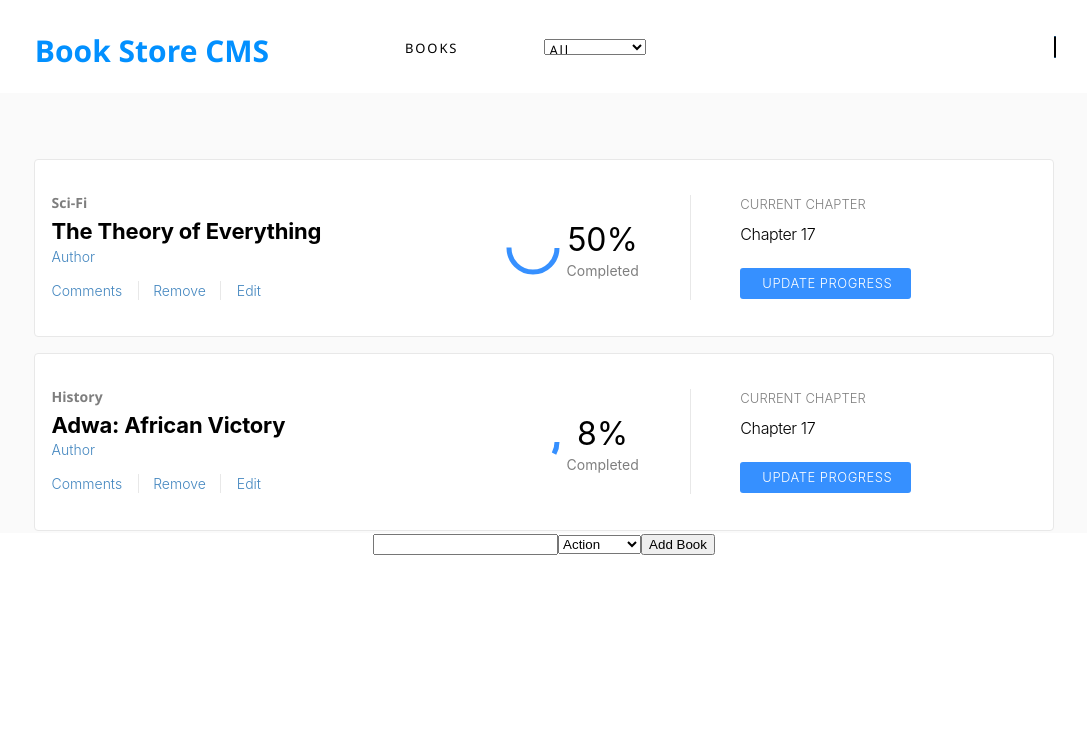
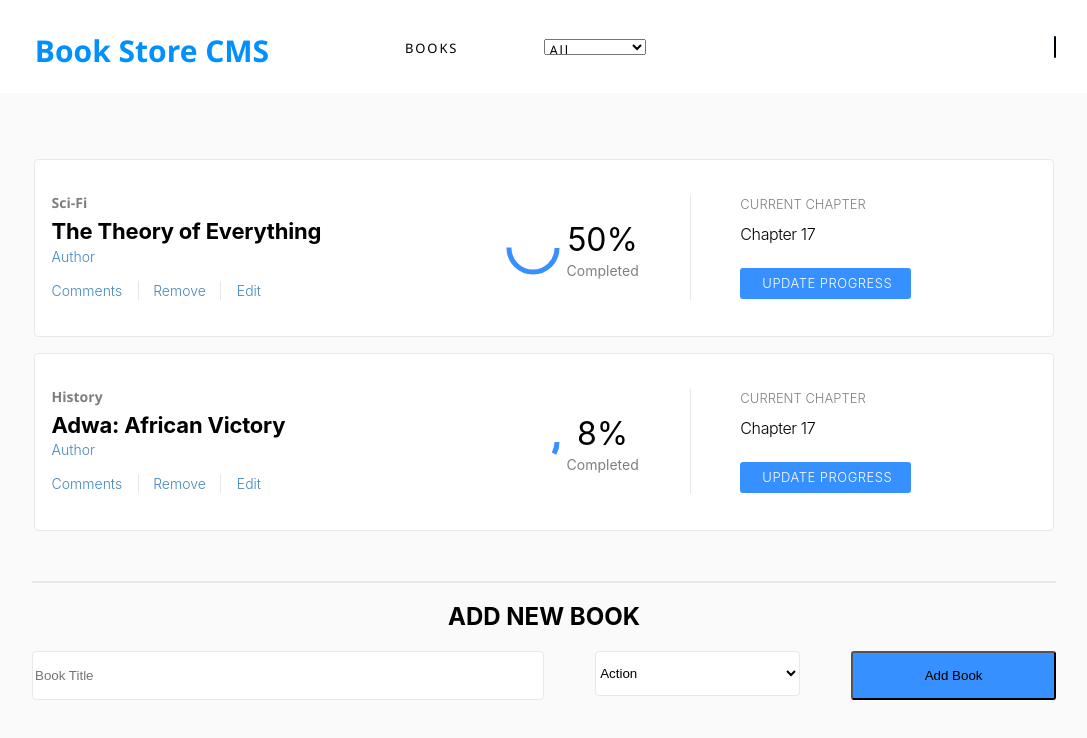
Before and after one commit to henatan99/book-store, a React (Create React App) app: page / in a window 1280 px wide. Shown: the top 738 px of the page, without its empty margins (96-1183 px from the left). Built offline with nearby package versions, Linux system fonts and the light colour scheme.

Commit message:
Add styling to the BookForm component

```diff
--- a/src/App.css
+++ b/src/App.css
@@ -2,13 +2,12 @@
   text-align: center;
   display: flex;
   flex-direction: column;
-
+  background-color: #fafafa;
 }
 
 .container {
   display: flex;
   flex-direction: column;
-  background-color: #fafafa;
 }
 
 .books-header {
@@ -234,3 +233,27 @@
   letter-spacing: normal;
   color: var(--black-two);
 }
+
+.book-form-wrapper {
+  margin: 3rem 10% 3rem 10%;
+  border-top: 2px solid #e8e8e8;
+}
+
+.book-form {
+  display: grid;
+  grid-template-columns: 50% 20% 20%;
+  column-gap: 5%;
+}
+
+.form-input, .form-select {
+  height: 45px;
+  /* padding: 13px 571px 13px 17px; */
+  border-radius: 4px;
+  border: solid 1px #e8e8e8;
+  background-color: #fff;
+}
+
+.form-btn {
+  border-radius: 3px;
+  background-color: #3690ff;
+}
--- a/src/components/Book.js
+++ b/src/components/Book.js
@@ -35,7 +35,6 @@ const Book = ({ book, handleRemoveBook }) => {
         <span className="chapter-num">Chapter 17</span>
         <button className="update-btn" type="button">UPDATE PROGRESS</button>
       </td>
-
     </tr>
   );
 };
--- a/src/containers/BookForm.js
+++ b/src/containers/BookForm.js
@@ -32,22 +32,30 @@ class BookForm extends React.Component {
         'Horror', 'Kids', 'Learning', 'Sci-Fi'];
       const { title, category } = this.state;
       return (
-        <form onSubmit={this.handleAddBook}>
+        <div className="book-form-wrapper">
+          <h2 className="book-form-title">ADD NEW BOOK</h2>
+          <form className="book-form" onSubmit={this.handleAddBook}>
             <input
+              className="form-input"
               name="title"
               value={title}
               onChange={this.handleChange}
+              placeholder="Book Title"
             />
             <select
+              className="form-select"
               name="category"
               id="category"
               onChange={this.handleChange}
               value={category}
+              placeholder="category"
             >
               {CATEGORIES.map((category) => <option key={`book-${category}`} value={category}>{category}</option>)}
             </select>
-          <button type="submit">Add Book</button>
+            <button className="form-btn" type="submit">Add Book</button>
           </form>
+        </div>
+
       );
     }
 }
```
Lines whose indentation alone changed are shown as unchanged.
